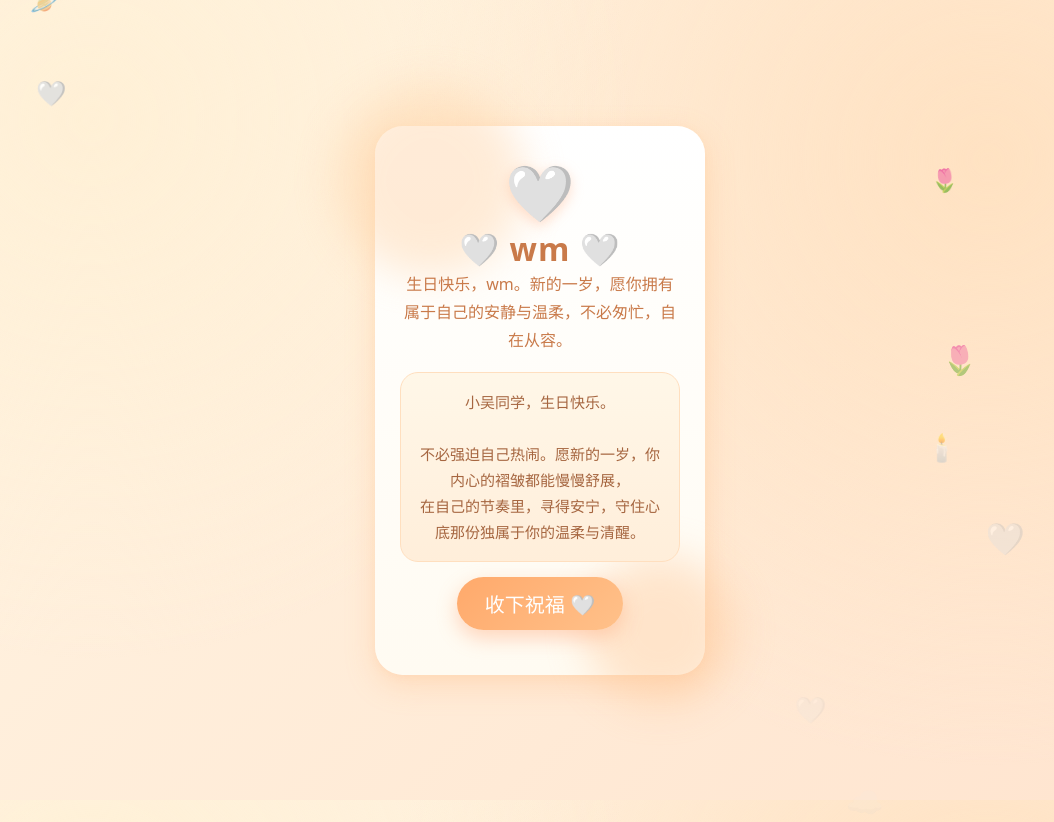
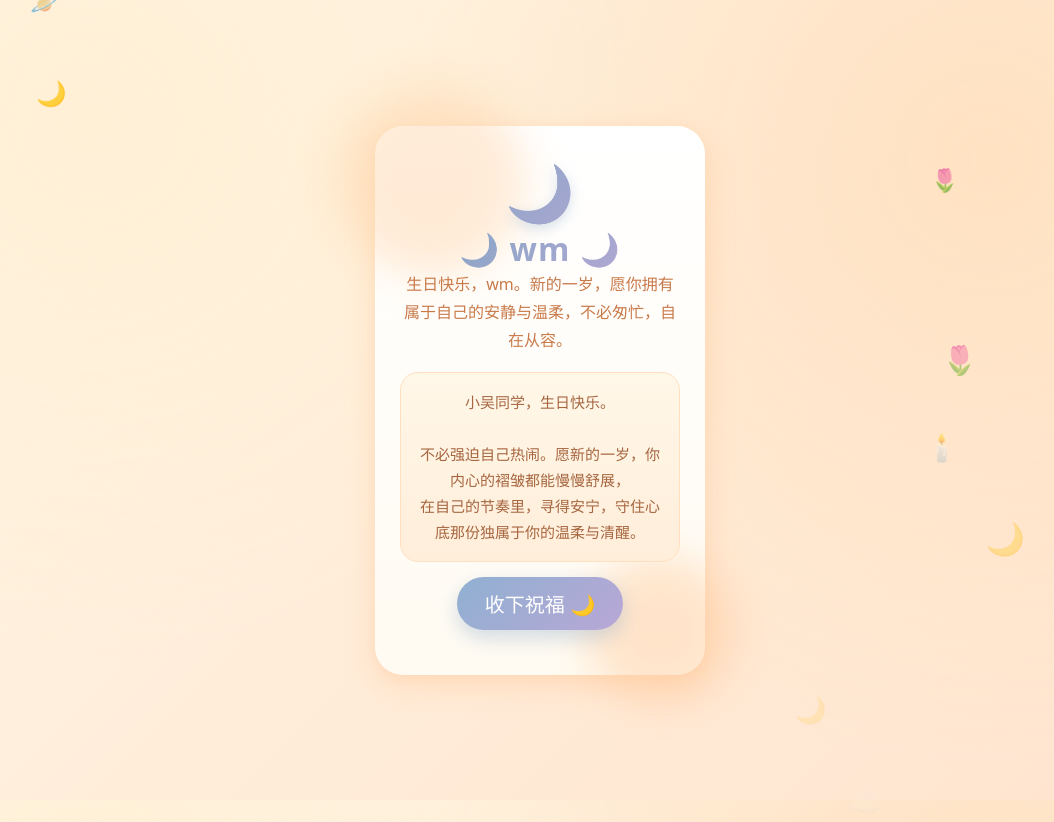
Before and after one commit to gys041018/Missing1015, a plain HTML site: page index.html in a window 1280 px wide. Shown: the whole page, without its empty margins (100-1154 px from the left). Drawn offline with Linux system fonts and the light colour scheme.

Commit message:
Update birthday message and styling in index.html

```diff
--- a/index.html
+++ b/index.html
@@ -6,7 +6,7 @@
 <meta http-equiv="Cache-Control" content="no-cache, no-store, must-revalidate">
 <meta http-equiv="Pragma" content="no-cache">
 <meta http-equiv="Expires" content="0">
-<title>wm 生日快乐 🤍</title>
+<title>wm 生日快乐 🌙</title>
 <style>
 *{
     box-sizing:border-box;
@@ -65,7 +65,11 @@ body{
 .heart{
     font-size:52px;
     animation:beat 1.2s infinite;
-    filter:drop-shadow(0 4px 6px rgba(255, 160, 110, .32));
+    background:linear-gradient(135deg, #7fa6c2, #b9a7d6);
+    -webkit-background-clip:text;
+    background-clip:text;
+    color:transparent;
+    filter:drop-shadow(0 4px 6px rgba(140, 170, 200, .35));
 }
 @keyframes beat{
     50%{
@@ -73,7 +77,10 @@ body{
     }
 }
 h1{
-    color:#c97a4a;
+    background:linear-gradient(135deg, #7fa6c2, #b9a7d6);
+    -webkit-background-clip:text;
+    background-clip:text;
+    color:transparent;
     font-size:32px;
     letter-spacing:1px;
 }
@@ -106,11 +113,11 @@ button{
 }
 #yes{
     background:
-    linear-gradient(135deg, #ffa96b, #ffc18a);
+    linear-gradient(135deg, #8fb0d1, #b9a7d6);
     color:white;
     transition:transform .4s ease;
     box-shadow:
-    0 8px 20px rgba(255, 160, 110, .42);
+    0 8px 20px rgba(140, 170, 200, .4);
 }
 .love{
     position:absolute;
@@ -144,10 +151,10 @@ button{
 <body>
 <div class="card">
 <div class="heart">
-🤍
+🌙
 </div>
 <h1>
-🤍 wm 🤍
+🌙 wm 🌙
 </h1>
 <div class="text" id="text"></div>
 <div class="letter">
@@ -156,7 +163,7 @@ button{
 在自己的节奏里，寻得安宁，守住心底那份独属于你的温柔与清醒。
 </div>
 <button id="yes">
-收下祝福 🤍
+收下祝福 🌙
 </button>
 </div>
 <script>
@@ -190,7 +197,7 @@ yes.onclick=function(){
         🪐
         </div>
         <h1>
-        wm 🤍
+        wm 🌙
         </h1>
         <h2>
         祝福送达 ✨
@@ -207,7 +214,7 @@ yes.onclick=function(){
 setInterval(function(){
     let love=document.createElement("div");
     love.className="love";
-    love.innerHTML=["🕯️","🪐","☁️","🌷","🤍"][Math.floor(Math.random()*5)];
+    love.innerHTML=["🕯️","🪐","☁️","🌷","🌙"][Math.floor(Math.random()*5)];
     love.style.left=Math.random()*100+"vw";
     love.style.fontSize=(18+Math.random()*15)+"px";
     document.body.appendChild(love);
@@ -224,7 +231,7 @@ function fireworks(){
         setTimeout(function(){
             let f=document.createElement("div");
             f.className="fire";
-            f.innerHTML=["🪐","🕯️","☁️","🌷","🤍"][Math.floor(Math.random()*5)];
+            f.innerHTML=["🪐","🕯️","☁️","🌷","🌙"][Math.floor(Math.random()*5)];
             f.style.left=Math.random()*100+"vw";
             f.style.top=Math.random()*80+"vh";
             document.body.appendChild(f);
```
